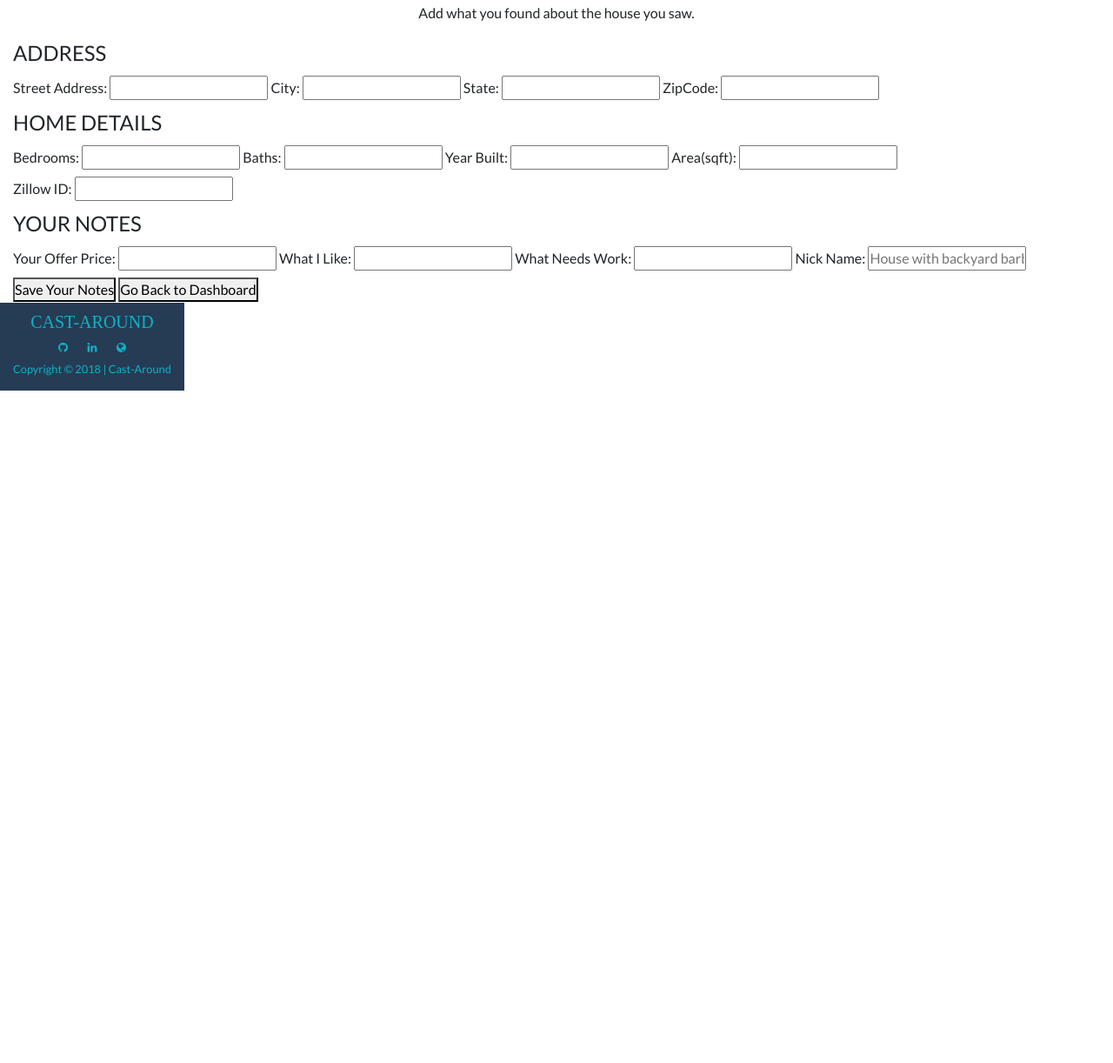
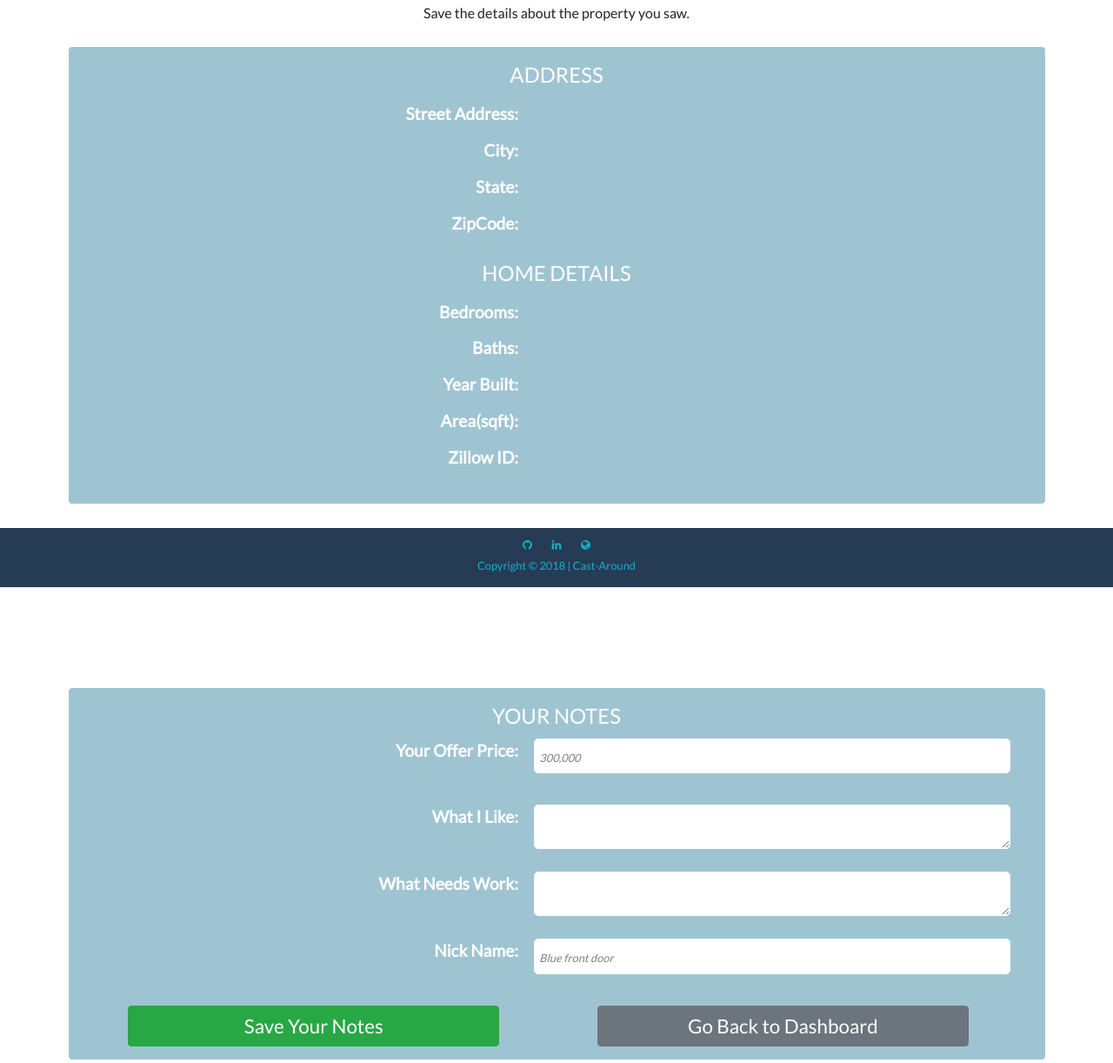
Before and after one commit to preetha5/cast-around, a website: page public/home_details.html in a window 1280 px wide. Shown: the part 125-1347 px from the top of the page at 87% size. Before the commit the page ends 800 px from the top, so only its background shows below. Drawn offline with nearby package versions, Linux system fonts and the light colour scheme; some packages are replaced by stand-ins of ours; a web font is replaced by a local one.

Commit message:
updated styles for search, home_details pages

```diff
--- a/models.js
+++ b/models.js
@@ -19,7 +19,7 @@ const homeSchema = mongoose.Schema({
         zillowId: {type:Number, required:true }
     },
     user_notes:{
-        offer: {type:Number, default:0},
+        offer: {type:Number, default:''},
         pros: {type:String, default:''},
         cons: {type:String, default:''},
         nickName: {type:String, default:''}
--- a/public/dashboard.js
+++ b/public/dashboard.js
@@ -8,7 +8,6 @@ const currentUser = sessionStorage.getItem("user");
 function logOutListener(){
     $('#btn_logout').click(function(e){
         e.preventDefault();
-        alert('logout');
         localStorage.removeItem("home");
         sessionStorage.removeItem("authToken");
         window.location.href = "./index.html"
@@ -33,7 +32,7 @@ function displayList(data){
          <h5 class="home_add">${data.homes[index].streetAddress} ${data.homes[index].city} ${data.homes[index].zip}</h5>
          <img src=${imgLink} alt="street view of the home" class="home_img" />
          <div>
-         <button type="button" class="btn btn-sm btn-primary btn_addNotes">Add/View Notes </button>
+         <button type="button" class="btn btn-sm btn-success btn_addNotes">Add/View Notes </button>
          <button type="button" class=" btn btn-sm btn-danger btn_deleteHome">Delete Item </button>
          <a href="${directionLink}" target="_blank" class="btn_getDirections">Get Directions </a>
          </div>
--- a/public/home_details.html
+++ b/public/home_details.html
@@ -12,9 +12,45 @@
     <link rel="stylesheet" href="https://cdnjs.cloudflare.com/ajax/libs/font-awesome/4.7.0/css/font-awesome.min.css">
     <link href="https://fonts.googleapis.com/css?family=Gentium+Basic:700,700i|Lato|Lobster" rel="stylesheet">
     <link rel="stylesheet" href="/index.css">
+    <link rel="stylesheet" href="/search.css">
     <title>Home Details</title>
     <style>
+        .showSearchForm, .fm_userNotes{
+            display: block;
+        }
+        .fm_userNotes{
 
+        }
+        .fm_userNotes label{
+            vertical-align: top;
+            margin-bottom: 3rem;
+        }
+        .fm_userNotes input::placeholder, .fm_userNotes textarea::placeholder {
+            color: grey;
+            font-style: italic;
+        }
+        .fm_userNotes input, .fm_userNotes textarea{
+            border: solid 1px #fff;
+            border-radius: 5px;
+            background-color: #ffffff;
+            margin-bottom: 10px;
+            color: grey;
+            padding: 5px;
+        }
+
+        .fm_userNotes textarea{
+            width: 50%;
+            font-size: .8rem;
+        }
+
+        @media screen and (min-width:768px){
+            #btn_saveNotes, #btn_goToDashboard{
+                display: inline-block;
+                width: 39%;
+                margin: 0 5%;
+            }
+
+        }
     </style>
 </head>
 <body>
@@ -25,7 +61,10 @@
                 </button>
 
                 <div class="collapse navbar-collapse" id="navbarTogglerDemo02">
-                        <ul class="navbar-nav mt-2 mt-lg-0 navbar-right">
+                    <ul class="navbar-nav mt-2 mt-lg-0 navbar-right">
+                        <li class="nav-item">
+                                <a class="nav-link" href="./index.html">About</a>
+                            </li>
                         <li class="nav-item">
                         <a class="nav-link" href="./search.html">Search</a>
                         </li>
@@ -42,70 +81,86 @@
     <div class="row">
         <header class="title col-sm-12">
             <h2>Add-View Home Details</h2>
-            <p>Add what you found about the house you saw.</p>
+            <p>Save the details about the property you saw.</p>
         </header>
+    </div> <!--end Row -->
+    <div class="row">
         <div class="col-sm-12">
-        <form action="#" method="POST" id="homeDetailsForm">
+        <form action="#" method="POST" class= "showSearchForm" id="homeDetailsForm">
             <fieldset>
               <legend>ADDRESS</legend>
               <label for="streetAdd">Street Address:
-                      <input type="text" name="streetAdd" id="streetAdd" />
               </label>
+              <input type="text" name="streetAdd" id="streetAdd" />
               <label for="city">City:
-                      <input type="text" name="city" id="city" />
               </label>
+              <input type="text" name="city" id="city" />
               <label for="state">State:
-                      <input type="text" name="state" id="state" />
               </label>
+              <input type="text" name="state" id="state" />
               <label for="zip">ZipCode:
-                      <input type="text" name="zip" id="zip" />
               </label>
+              <input type="text" name="zip" id="zip" />
             </fieldset>
             <fieldset>
                 <legend>HOME DETAILS</legend>
                 <label for="beds">Bedrooms:
-                      <input type="text" name="beds" id="beds" />
               </label>
+              <input type="text" name="beds" id="beds" />
               <label for="baths">Baths:
-                      <input type="text" name="baths" id="baths" />
               </label>
+              <input type="text" name="baths" id="baths" />
               <label for="built">Year Built:
-                      <input type="text" name="built" id="built" />
               </label>
+              <input type="text" name="built" id="built" />
               <label for="area">Area(sqft):
-                <input type="text" name="area" id="area" />
                 </label>
+              <input type="text" name="area" id="area" />
                 <label for="zillowId">Zillow ID:
-                        <input type="text" name="zillowId" id = "zillowId" />
                 </label>
+                <input type="text" name="zillowId" id = "zillowId" />
             </fieldset>
         </form>
-        <form action="" id="fm_userNotes">
+    </div>
+    </div><!--end Row -->
+    <div class="row">
+        <div class="col-sm-12">
+        <form action="" class="fm_userNotes" id="fm_userNotes">
         <fieldset>
                 <legend>YOUR NOTES</legend>
                 <label for="offer">Your Offer Price:
-                        <input type="text" name="offer" id="offer" />
                 </label>
+                <input type="text" name="offer" placeholder="300,000" id="offer" />
+                <!-- <input type="text" name="offer" id="offer" placeholder="abcd" /> -->
+                <br>
                 <label for="pros">What I Like:
-                        <input type="textarea" name="pros" id="pros" />
                 </label>
+                <textarea rows="2" cols="20" wrap="hard"
+                placeholder="Nice front yard, close to school"
+                name="pros" id="pros">
+                    </textarea>
+                <br>
+                <!-- <input type="textarea" name="pros" id="pros" /> -->
                 <label for="cons">What Needs Work:
-                        <input type="textarea" name="cons" id="cons" />
                 </label>
+                <textarea rows="2" cols="20" wrap="hard"
+                placeholder="Needs new paint , bathroom needs repair"
+                 name="cons" id="cons">
+                    </textarea>
+                <!-- <input type="textarea" name="cons" id="cons" /> -->
                 <label for="nickName">Nick Name:
-                        <input type="text" name="nickName" placeholder="House with backyard barbeque" id="nickName" />
                 </label>
+                <input type="text" name="nickName" placeholder="Blue front door" id="nickName" />
                 </fieldset>
-                <button type="submit" id="btn_saveNotes" >Save Your Notes</button>
-                <button type="button" id="btn_goToDashboard"> Go Back to Dashboard</button>
-        </form>
-
-        <div class="col-sm-12" id="feedback">
+                <button type="submit" class="btn btn-success" id="btn_saveNotes" >Save Your Notes</button>
+                <button type="button" class="btn btn-secondary" id="btn_goToDashboard"> Go Back to Dashboard</button>
+                <div class="col-sm-12" id="feedback">
+                    </div>
+            </form>
         </div>
-        </div>
+        </div><!-- fm_userNotes End Row -->
         <div class="row">
-                <footer class="col-sm-12">
-                      <h5>CAST-AROUND</h5>
+                <footer class="col-sm-12 footer">
                       <div class="socialIcons">
                           <a href="" ><i class="fa fa-github"></i></a>
                           <a href="" ><i class="fa fa-linkedin"></i></a>
@@ -113,8 +168,8 @@
                       </div>
                       <p>Copyright &copy; 2018 | Cast-Around</p>
                   </footer>
-        </div>
-        </div><!-- End on container -->
+        </div> <!-- footer End Row -->
+    </div><!-- End on container -->
 
 
     <script
--- a/public/home_details.js
+++ b/public/home_details.js
@@ -6,7 +6,6 @@ const token = sessionStorage.getItem("authToken");
 function logOutListener(){
     $('#btn_logout').click(function(e){
         e.preventDefault();
-        alert('logout');
         localStorage.removeItem("home");
         sessionStorage.removeItem("authToken");
         window.location.href = "./index.html"
--- a/public/index.css
+++ b/public/index.css
@@ -164,12 +164,12 @@ footer{
 /* End Steps section */
 
 /* Footer */
-footer{
+.footer{
     text-align: center;
     color: #10b2c7;
-    /* position: fixed; */
+    position: fixed;
+        bottom: 0;
     width: 100%;
-    bottom: 0;
 }
 
 .socialIcons, footer p{
@@ -253,6 +253,16 @@ footer{
 /* **************MEDIA QUERIES************* */
 
 @media screen and (min-width:768px){
+
+    /* Header styles */
+    #linkSignUp, #linkLogIn{
+        margin-right: 10px;
+        padding: 5px;
+        background-color: #10b2c7;
+        color: #fcfcf9;
+        border-radius: 5px;
+    }
+
     #fm_login .button, #fm_signup .button{
         margin: 0 auto;
     }
@@ -296,9 +306,11 @@ footer{
         height: 220px;
         }
 
-    footer{
+    .footer{
         text-align: center;
         color: #10b2c7;
+        position: fixed;
+        bottom: 0;
         /* position: fixed; */
     }
 } /* End width 768px queries */
@@ -313,4 +325,8 @@ footer{
     padding: 20px 65px;
 }
 
+.footer{
+
+}
+
 } /* End width 1020px queries
--- a/public/search.css
+++ b/public/search.css
@@ -52,9 +52,11 @@
   #locationField input{
     width:100%;
     margin-bottom: 10px;
+    padding: 5px 10px;
+    border-radius: 5px;
 }
 
-input::placeholder {
+input::placeholder , .fm_userNotes input::placeholder {
     color: grey;
     font-style: italic;
     font-size: .8rem;
@@ -67,35 +69,79 @@ input::placeholder {
 #showError{
     margin-top: 10px;
 }
-#showSearchForm{
+.showSearchForm, .fm_userNotes{
     display: none;
     padding: 14px;
     margin: 10px auto 200px;
     width: 90%;
     border: solid 1px;
+    border-radius: 5px;
+    color: white;
+    background-color: #9fc4d1;
 }
 
-#showSearchForm legend{
+.showSearchForm fieldset{
+    margin-bottom: 1em;
+}
+
+.showSearchForm legend, .fm_userNotes legend{
     text-align: center;
 }
-#showSearchForm label{
-    width: 40%;
-    /* text-align : right; */
-}
-#showSearchForm input{
-    border: none;
-    width: 40%;
+
+.showSearchForm a{
+    color: #263b54;
+    font-weight: bold;
 }
 
-#showSearchForm input {
-    width: 60%;
+.showSearchForm label, .fm_userNotes label {
+    width: 40%;
+    text-align: right;
+    font-size: .8rem;
+    font-weight: bold;
+    margin-right: 10px;
+}
+
+.showSearchForm input, .showSearchForm textarea, .fm_userNotes input{
+    border: none;
+    padding: 5px;
+    width: 50%;
+    font-size: .8rem;
+    color: white;
+    background-color: #9fc4d1;
 }
 
 #zillowLink{
     text-align: center;
 }
 
-#save_search{
-    margin: 5px auto;
+#save_search, #btn_saveNotes, #btn_goToDashboard{
+    margin: 1em auto;
     display: block;
 }
+
+@media screen and (min-width:768px){
+    .showSearchForm label , .fm_userNotes label{
+        width: 46%;
+        font-size: 1.2rem;
+        margin-right: 15px;
+    }
+
+    .showSearchForm input, .showSearchForm textarea,
+    .fm_userNotes input, .fm_userNotes textarea{
+        width: 50%;
+        font-size: 1.2rem;
+    }
+
+    #save_search, #btn_saveNotes, #btn_goToDashboard {
+        font-size: 1.4rem;
+    }
+
+    .showSearchForm textarea{
+        height: 30px;
+        overflow: hidden;
+    }
+    #showSaveResult{
+        text-align: center;
+        font-size: 1.2rem;
+    }
+}
```
Also changed, not shown: public/dashboard.css (+17 -1 lines), public/dashboard.html (+6 -3 lines), public/index.html (+7 -1 lines), public/search.html (+12 -15 lines), server.js (+8 -4 lines).
